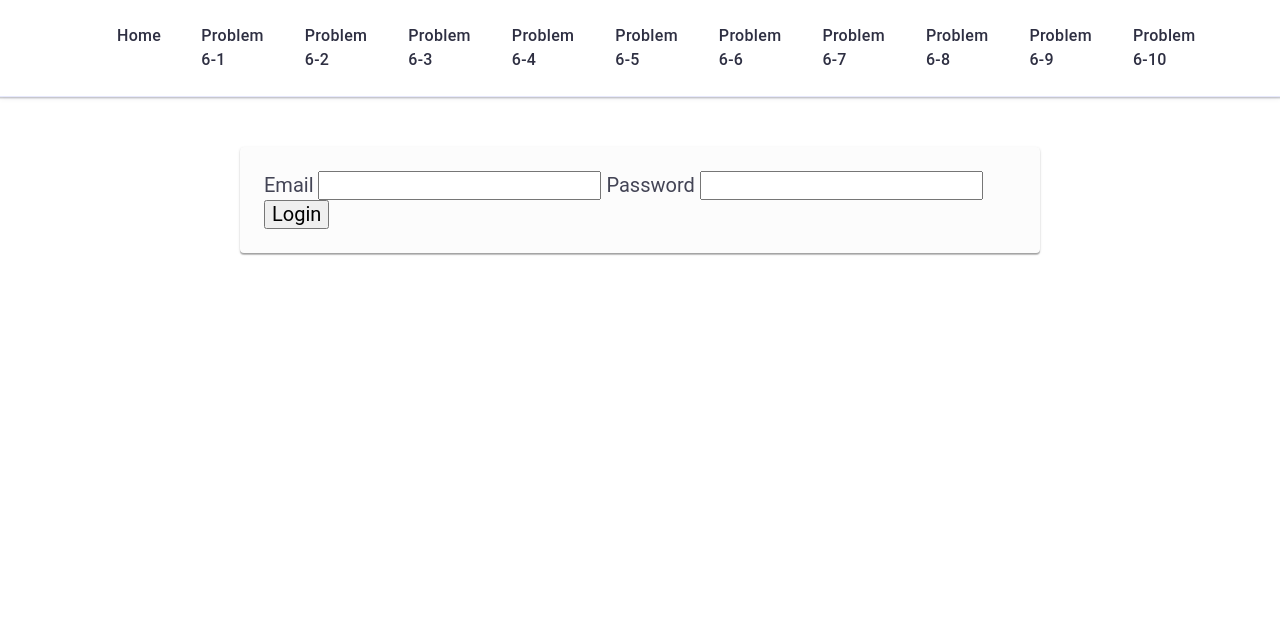
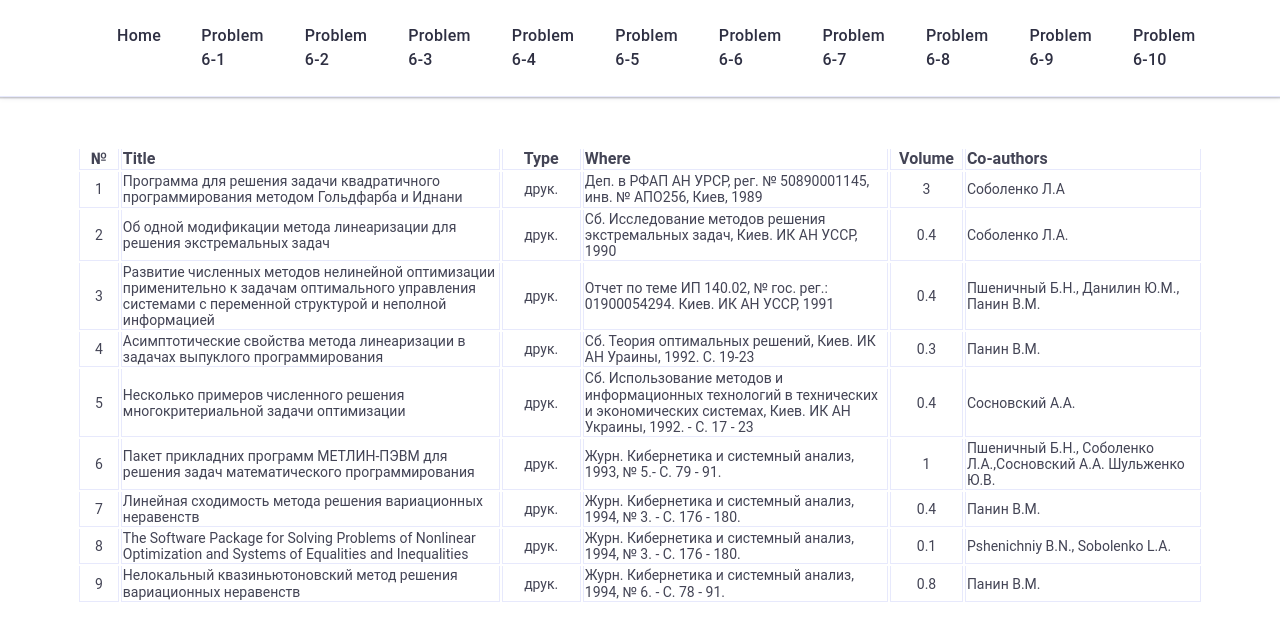
Before and after one commit to VPresich/goit-js-cw-06, a plain HTML site: page problem-6-8.html in a window 1280 px wide. Drawn offline with nearby package versions, Linux system fonts and the light colour scheme.

Commit message:
Добавлено упражнение с таблицей

```diff
--- a/css/layout/problem-6-8.css
+++ b/css/layout/problem-6-8.css
@@ -1,10 +1,55 @@
-.login-form {
-  margin: 0 auto;
-  font-size: 20px;
-  padding: 24px;
-  width: 800px;
-  background-color: var(--dairy);
-  border-radius: 4px;
-  box-shadow: 0px 1px 1px rgba(0, 0, 0, 0.14), 0px 1px 3px rgba(0, 0, 0, 0.12),
-    0px 2px 1px rgba(0, 0, 0, 0.2);
+.thead-row-table {
+  padding: 4px;
+  font-size: 16px;
+  text-align: left;
+  color: var(--slate);
 }
+
+.tbody-row-table {
+  padding: 4px;
+  font-size: 14px;
+  text-align: left;
+  color: var(--slate);
+}
+
+.publication-table {
+  color: var(--slate);
+}
+
+.telem-number {
+  width: 50px;
+  text-align: center;
+  border: 1px solid var(--cornflower);
+  border-top: none;
+}
+
+.telem-title {
+  width: 500px;
+  border: 1px solid var(--cornflower);
+  border-top: none;
+}
+
+.telem-type {
+  width: 100px;
+  text-align: center;
+  border: 1px solid var(--cornflower);
+  border-top: none;
+}
+.telem-where {
+  width: 400px;
+  border: 1px solid var(--cornflower);
+  border-top: none;
+}
+
+.telem-volume {
+  width: 80px;
+  text-align: center;
+  border: 1px solid var(--cornflower);
+  border-top: none;
+}
+
+.telem-authors {
+  width: 300px;
+  border: 1px solid var(--cornflower);
+  border-top: none;
+}
--- a/problem-6-8.html
+++ b/problem-6-8.html
@@ -82,22 +82,36 @@
         <div class="container">
           <h2 class="visually-hidden">6-8</h2>
 
-          <form class="login-form">
-            <label>
-              Email
-              <input type="email" name="email" />
-            </label>
-            <label>
-              Password
-              <input type="password" name="password" />
-            </label>
-            <button type="submit">Login</button>
-          </form>
+          <table class="publication-table js-publication-table">
+            <thead class="head-table">
+              <tr class="thead-row-table">
+                <th class="telem-number">№</th>
+                <th class="telem-title">Title</th>
+                <th class="telem-type">Type</th>
+                <th class="telem-where">Where</th>
+                <th class="telem-volume">Volume</th>
+                <th class="telem-authors">Co-authors</th>
+              </tr>
+            </thead>
+            <!-- <tbody>
+              <tr class="tbody-row-table">
+                <td class="telem-number"></td>
+                <td class="telem-title"></td>
+                <td class="telem-type"></td>
+                <td class="telem-where"></td>
+                <td class="telem-volume"></td>
+                <td class="telem-authors"></td>
+              </tr>
+            </tbody> -->
+          </table>
         </div>
       </section>
 
       <!-- Скрипт до завдання 6-8 -->
-      <script src="./scripts/script-hm6-8.js" type="module"></script>
+      <script
+        src="./scripts/script-08-publications-table.js"
+        type="module"
+      ></script>
     </main>
   </body>
 </html>
--- /dev/null
+++ b/scripts/data/publications.js
@@ -0,0 +1,72 @@
+export default [
+{  number: 1,
+    title: "Программа для решения задачи квадратичного программирования методом Гольдфарба и Иднани",
+    type: "друк.",
+    where: "Деп. в РФАП АН УРСР, рег. № 50890001145, инв. № АПО256, Киев, 1989",
+    volume: "3",
+    coauthors: "Соболенко Л.А"
+},
+{  number: 2,
+    title: "Об одной модификации метода линеаризации для решения экстремальных задач",
+    type: "друк.",
+    where: "Сб. Исследование методов решения экстремальных задач, Киев. ИК АН УССР, 1990",
+    volume: "0.4",
+    coauthors: "Соболенко Л.А."
+},
+{
+ number: 3,
+    title: "Развитие численных методов нелинейной оптимизации применительно к задачам оптимального управления системами с переменной структурой и неполной информацией",
+    type: "друк.",
+    where: "Отчет по теме ИП 140.02, № гос. рег.: 01900054294. Киев. ИК АН УССР, 1991",
+    volume: 0.4,
+    coauthors: "Пшеничный Б.Н., Данилин Ю.М., Панин В.М."
+},
+{
+    number: 4,
+    title: "Асимптотические свойства метода линеаризации в задачах выпуклого программирования",
+    type: "друк.",
+    where: "Сб. Теория оптимальных решений, Киев. ИК АН Ураины, 1992. С. 19-23",
+    volume: 0.3,
+    coauthors: "Панин В.М."
+},
+{
+    number: 5,
+    title: "Несколько примеров численного решения многокритериальной задачи оптимизации",
+    type: "друк.",
+    where: "Сб. Использование методов и информационных технологий в технических и экономических системах, Киев. ИК АН Украины, 1992. - С. 17 - 23",
+    volume: 0.4,
+    coauthors: "Сосновский А.А."
+},
+{
+    number: 6,
+    title: "Пакет прикладних программ МЕТЛИН-ПЭВМ для решения задач математического программирования",
+    type: "друк.",
+    where: "Журн. Кибернетика и системный анализ, 1993,  № 5.- С. 79 - 91.",
+    volume: 1.0,
+    coauthors: "Пшеничный Б.Н., Соболенко Л.А.,Сосновский А.А. Шульженко Ю.В."
+},
+{
+    number: 7,
+    title: "Линейная сходимость метода решения вариационных неравенств",
+    type: "друк.",
+    where: "Журн. Кибернетика и системный анализ, 1994, № 3. - С. 176 - 180.",
+    volume: 0.4,
+    coauthors: "Панин В.М."
+    },
+{
+    number: 8,
+    title: "The Software Package for Solving Problems of Nonlinear Optimization and Systems of Equalities and Inequalities",
+    type: "друк.",
+    where: "Журн. Кибернетика и системный анализ, 1994, № 3. - С. 176 - 180.",
+    volume: 0.1,
+    coauthors: "Pshenichniy B.N., Sobolenko L.A."
+    },
+{
+    number: 9,
+    title: "Нелокальный квазиньютоновский метод решения вариационных неравенств",
+    type: "друк.",
+    where: "Журн. Кибернетика и системный анализ, 1994, № 6. - С. 78 - 91.",
+    volume: 0.8,
+    coauthors: "Панин В.М."
+},
+]
--- /dev/null
+++ b/scripts/script-08-publications-table.js
@@ -0,0 +1,61 @@
+//Cоздание таблиы публикаций
+
+// Импорт с другого модуля
+import publications from "./data/publications.js";
+console.log(publications);
+
+// Структура данных
+// const publication = {
+//     number: 6,
+//     title: "Пакет прикладних программ МЕТЛИН-ПЭВМ",
+//     type: "друк.",
+//     where: "Журн. Кибернетика и системный анализ, 1993,  № 5.- С. 79 - 91.",
+//     volume: 1.0,
+//     coauthors: "Пшеничный Б.Н., Соболенко Л.А.,Сосновский А.А. Шульженко Ю.В."
+// };
+// Пример разметки
+/*
+table class="publication-table js-publication-table">
+    <thead class="head-table">
+        <tr class="thead-row-table">
+        <th class="telem-number">№</th>
+        <th class="telem-title">Title</th>
+        <th class="telem-type">Type</th>
+        <th class="telem-where">Where</th>
+        <th class="telem-volume">Volume</th>
+        <th class="telem-authors">Co-authors</th>
+        </tr>
+    </thead>
+    <tbody class=>
+        <tr class="tbody-row-table">
+            <td class="telem-number"></td>
+            <td class="telem-title"></td>
+            <td class="telem-type"></td>
+            <td class="telem-where"></td>
+            <td class="telem-volume"></td>
+            <td class="telem-authors"></td>
+        </tr>
+    </tbody>
+</table>
+*/
+const publ = publications[0];
+console.log(publ);
+
+const makePublicationTblRowMarkUp = (publication) => {
+    const { number, title, type, where, volume, coauthors } = publication;
+
+    return `<tr class="tbody-row-table">
+        <td class="telem-number">${number}</td>
+        <td class="telem-title">${title}</td>
+        <td class="telem-type">${type}</td>
+        <td class="telem-where">${where}</td>
+        <td class="telem-volume">${volume}</td>
+        <td class="telem-authors">${coauthors}</td>
+    </tr>`;
+}
+
+const makePublicationTblRowsMarkUp =
+    publications.map(makePublicationTblRowMarkUp).join('');
+
+// console.log(makePublicationTblRowsMarkUp);
+document.querySelector('.js-publication-table').insertAdjacentHTML("beforeend", makePublicationTblRowsMarkUp);
```
